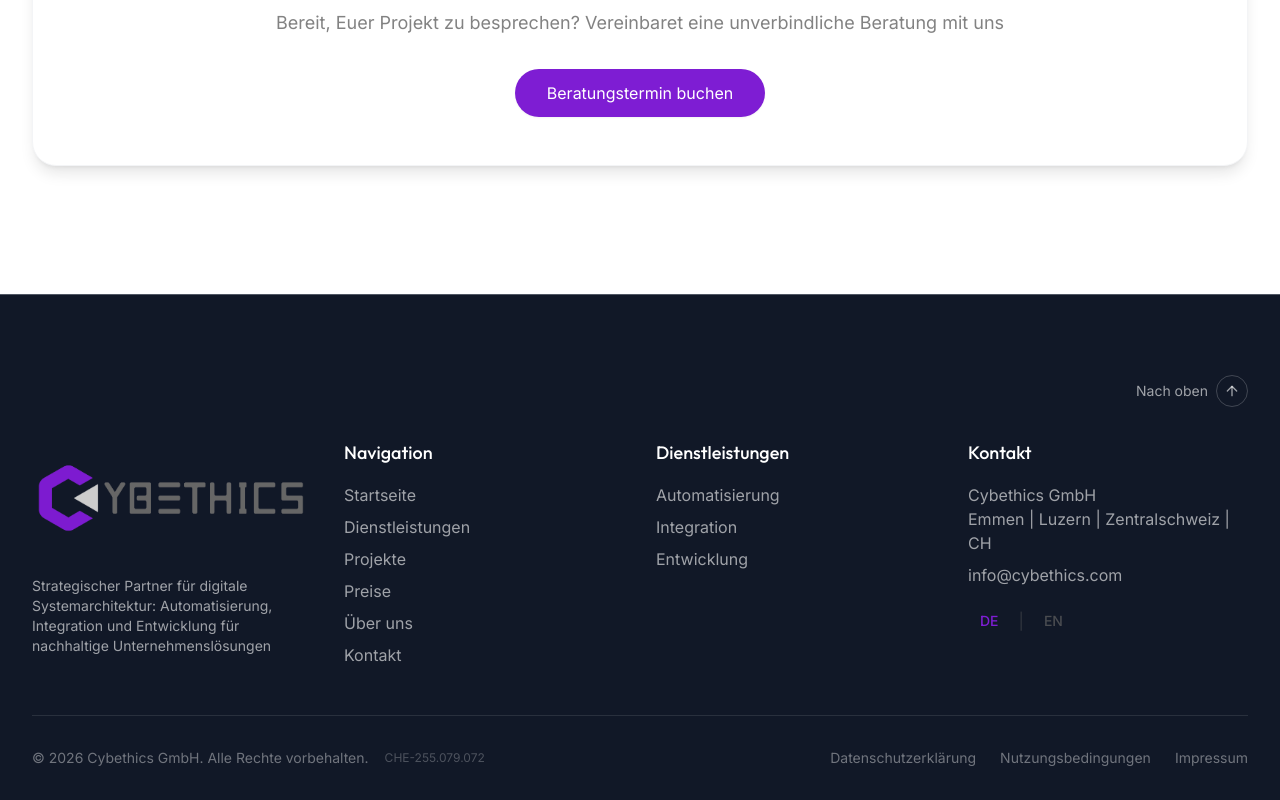
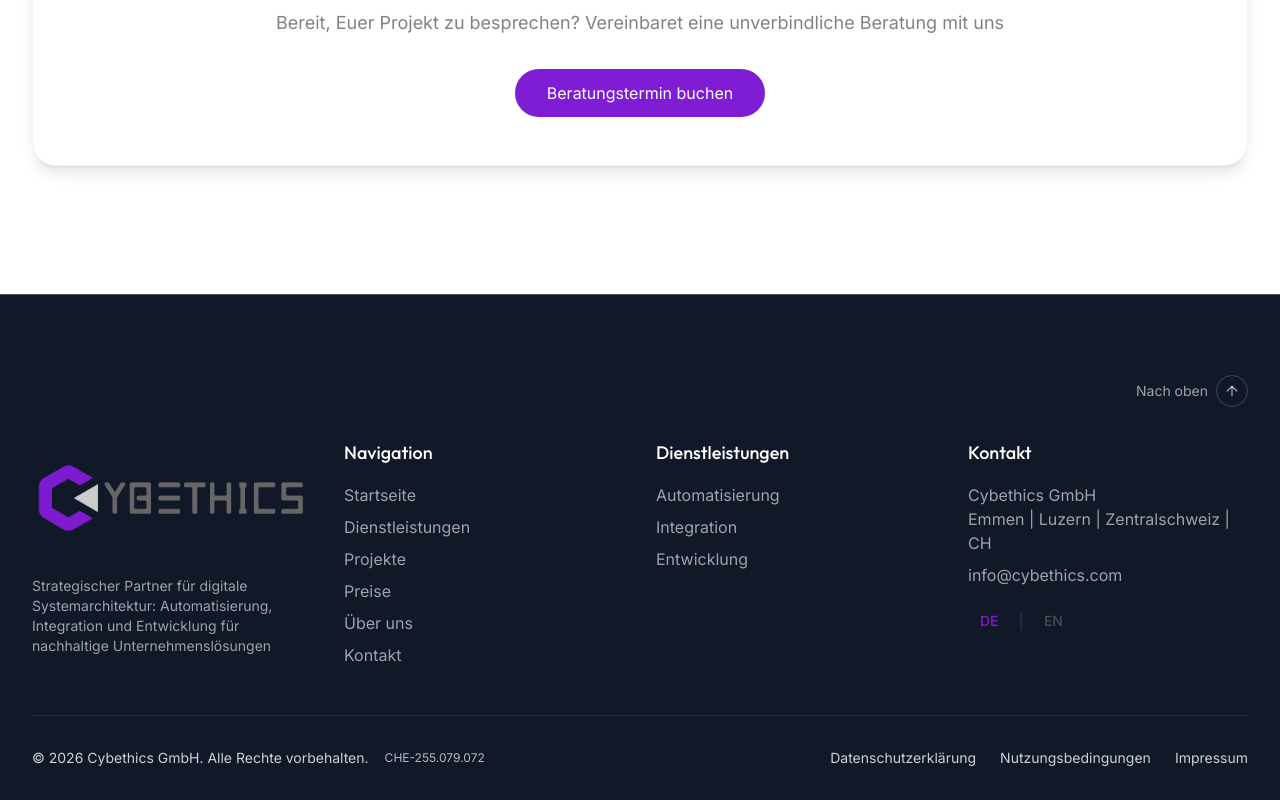
Before and after one commit to theEthicalDev/cybethics-bridge, a React (Vite) app: page /about in a window 1280 px wide. Shown: the part 4604-5404 px from the top of the page. Built offline with nearby package versions, Linux system fonts and the light colour scheme.

Commit message:
Changes
Co-authored-by: theEthicalDev <128940010+theEthicalDev@users.noreply.github.com>

```diff
--- a/src/components/Footer.tsx
+++ b/src/components/Footer.tsx
@@ -95,19 +95,19 @@ const Footer: React.FC = () => {
 
         <div className="pt-8 flex flex-col md:flex-row justify-between items-center gap-4">
           <div className="flex flex-col md:flex-row items-center gap-2 md:gap-4">
-            <p className="text-sm text-white/40">
+            <p className="text-sm text-white/80">
               &copy; {currentYear} Cybethics GmbH. {t('footer.rights')}.
             </p>
-            <span className="text-xs text-white/25">CHE-255.079.072</span>
+            <span className="text-xs text-white/70">CHE-255.079.072</span>
           </div>
           <div className="flex space-x-6">
-            <Link to="/privacy" className="text-sm text-white/40 hover:text-white/80 transition-colors">
+            <Link to="/privacy" className="text-sm text-white/80 hover:text-white transition-colors">
               {t('footer.privacy')}
             </Link>
-            <Link to="/terms" className="text-sm text-white/40 hover:text-white/80 transition-colors">
+            <Link to="/terms" className="text-sm text-white/80 hover:text-white transition-colors">
               {t('footer.terms')}
             </Link>
-            <Link to="/imprint" className="text-sm text-white/40 hover:text-white/80 transition-colors">
+            <Link to="/imprint" className="text-sm text-white/80 hover:text-white transition-colors">
               {t('footer.imprint')}
             </Link>
           </div>
```
